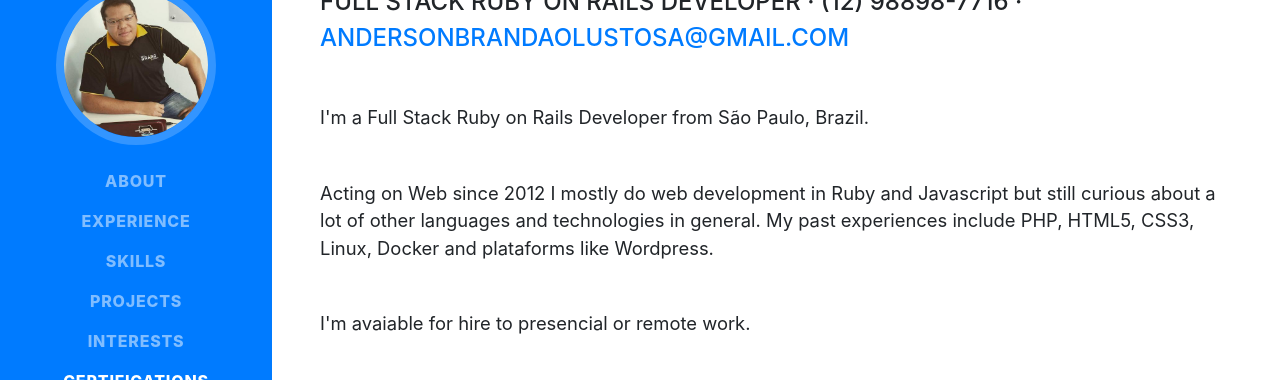
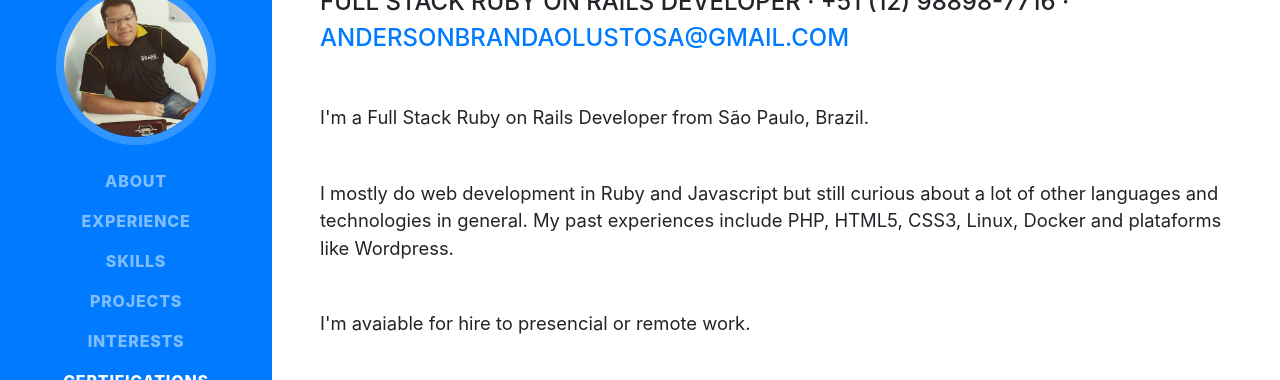
Before and after one commit to abrandao/abrandao.github.io, a website with bundled scripts: page index.html in a window 1280 px wide. Shown: the part 211-591 px from the top of the page. Built offline with nearby package versions, Linux system fonts and the light colour scheme; a web font is replaced by a local one.

Commit message:
some small improvements

```diff
--- a/index.html
+++ b/index.html
@@ -67,11 +67,11 @@
         <h1 class="mb-0">Anderson
           <span class="text-primary">Brandão</span>
         </h1>
-        <div class="subheading mb-5">Full Stack Ruby on Rails Developer · (12) 98898-7716 ·
+        <div class="subheading mb-5">Full Stack Ruby on Rails Developer · +51 (12) 98898-7716 ·
           <a href="mailto:andersonbrandaolustosa@gmail.com">andersonbrandaolustosa@gmail.com</a>
         </div>
         <p class="lead mb-5">I'm a Full Stack Ruby on Rails Developer from São Paulo, Brazil.</p>
-        <p class="lead mb-5">Acting on Web since 2012 I mostly do web development in Ruby and Javascript but still curious about a lot of other languages and technologies in general. My past experiences include PHP, HTML5, CSS3, Linux, Docker and plataforms like Wordpress.</p>
+        <p class="lead mb-5">I mostly do web development in Ruby and Javascript but still curious about a lot of other languages and technologies in general. My past experiences include PHP, HTML5, CSS3, Linux, Docker and plataforms like Wordpress.</p>
         <p class="lead mb-5">I'm avaiable for hire to presencial or remote work.</p>
         <div class="social-icons">
           <a href="https://www.linkedin.com/in/andersonbrandao/" target="_blank">
@@ -256,7 +256,7 @@
               <a href="https://github.com/abrandao/PomodoroJS" target="_blank">Link to the project</a>
             </div>
             <div class="resume-date text-md-right">
-              <span class="text-primary">March 2019</span>
+              <span class="text-primary">December 2018</span>
             </div>
           </div>
 
```
